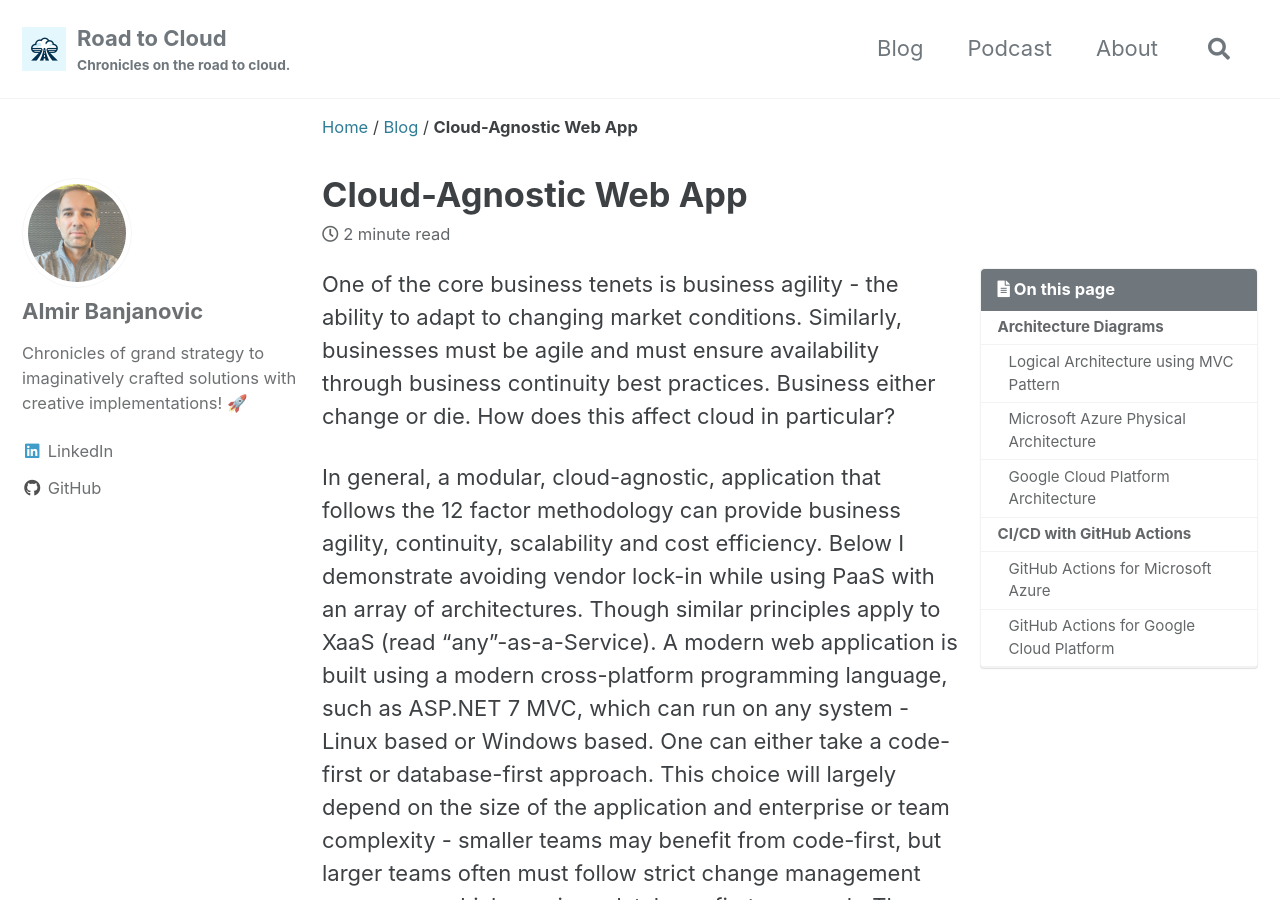
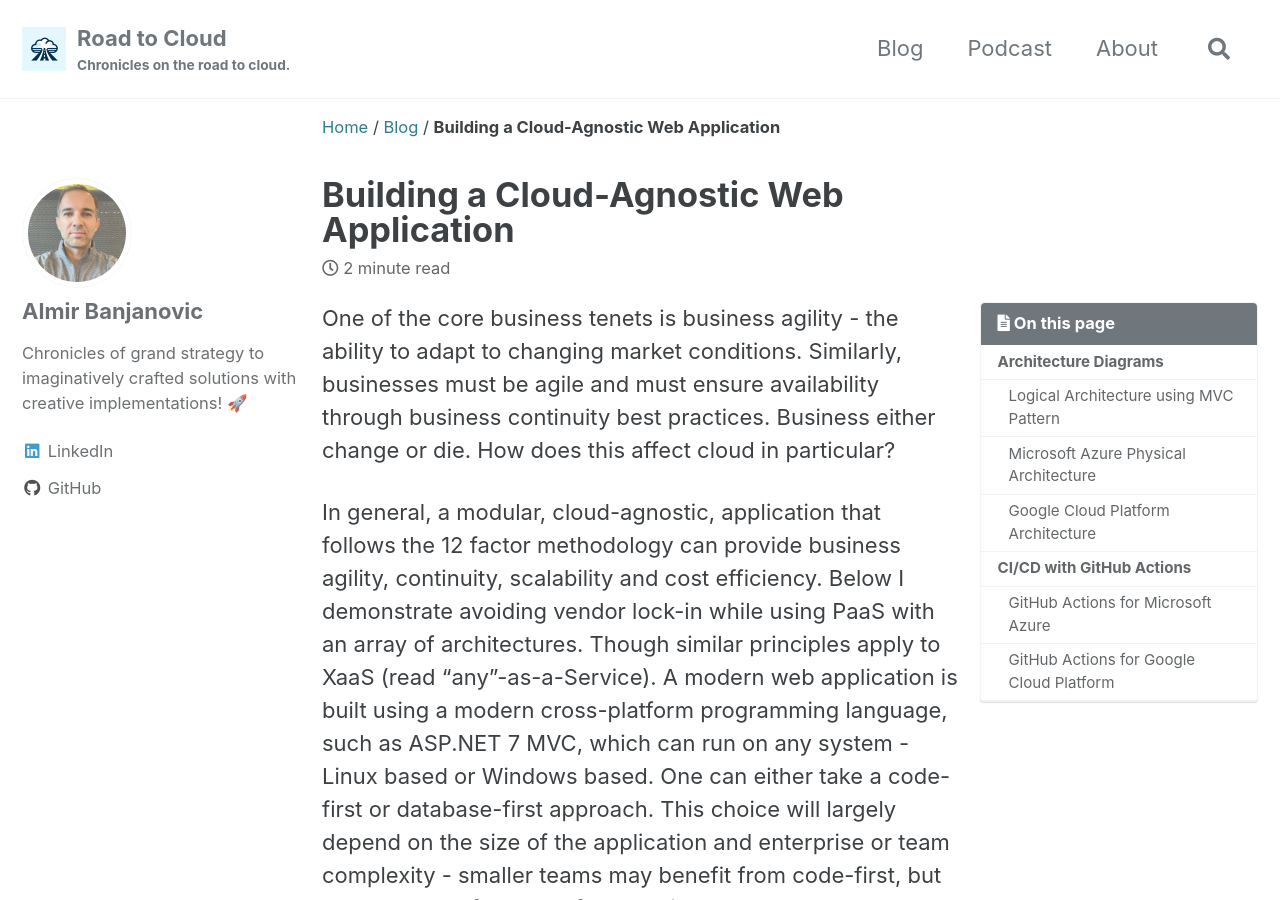
Before and after one commit to almirbanjanovic/roadtocloud.github.io, a Jekyll site: the page built from blog/_posts/2023-12-28-cloud-agnostic-app.md, in a window 1280 px wide and 900 px high. Built offline with Jekyll 4.4.1, drawn with Linux system fonts in a browser that asks for light colours; cached includes are drawn as plain includes.

Commit message:
Update 2023-12-28-cloud-agnostic-app.md

```diff
--- a/blog/_posts/2023-12-28-cloud-agnostic-app.md
+++ b/blog/_posts/2023-12-28-cloud-agnostic-app.md
@@ -1,5 +1,5 @@
 ---
-title:  "Cloud-Agnostic Web App"
+title:  "Building a Cloud-Agnostic Web Application"
 header:
   teaser: "/assets/images/platform-agnostic-ci-cd-flow.png"
 excerpt: "Avoiding cloud platform lock-in with ASP.NET Core 7. Deploy your app to any Cloud Service Provider (CSP)!"
```
